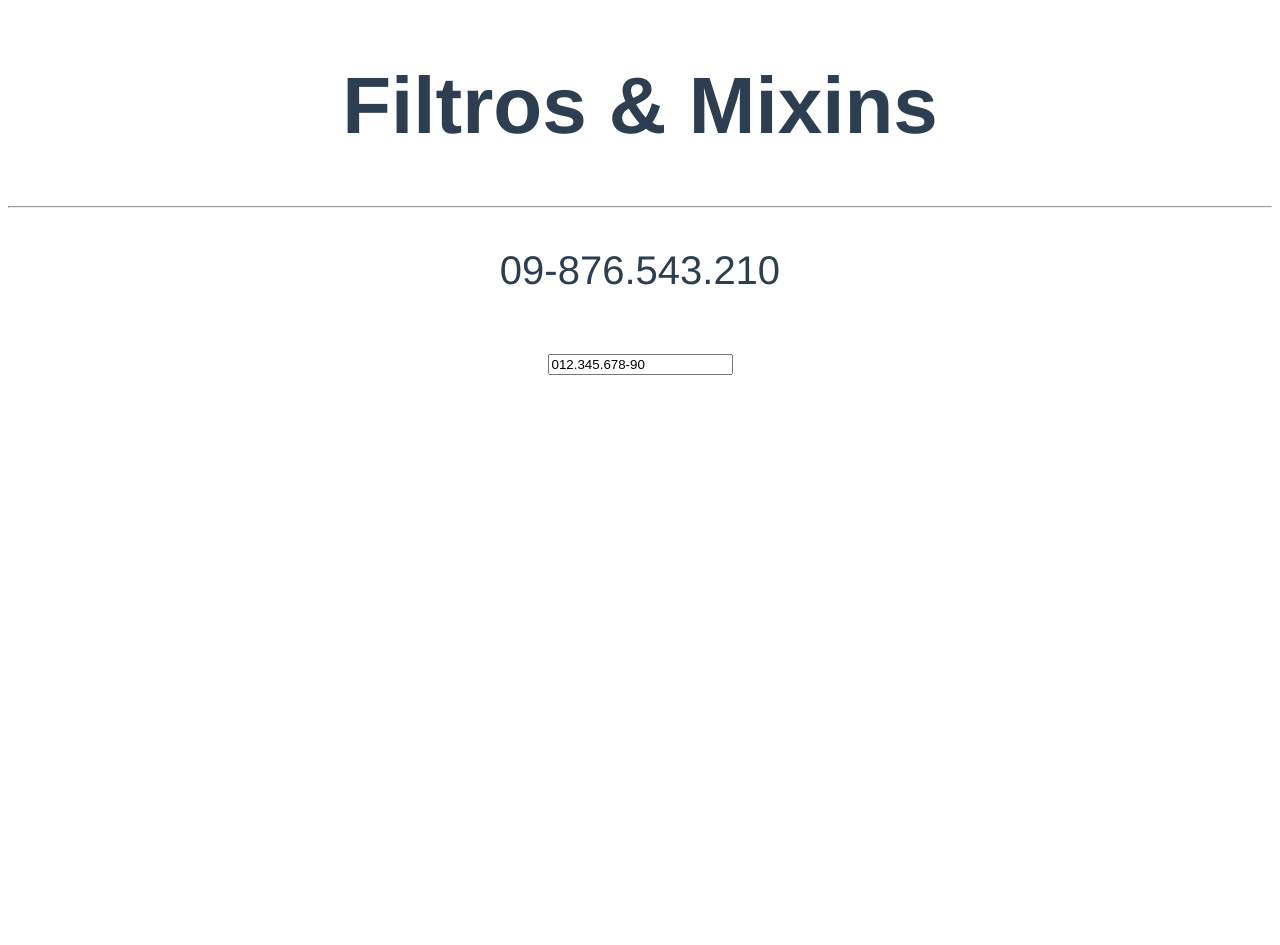
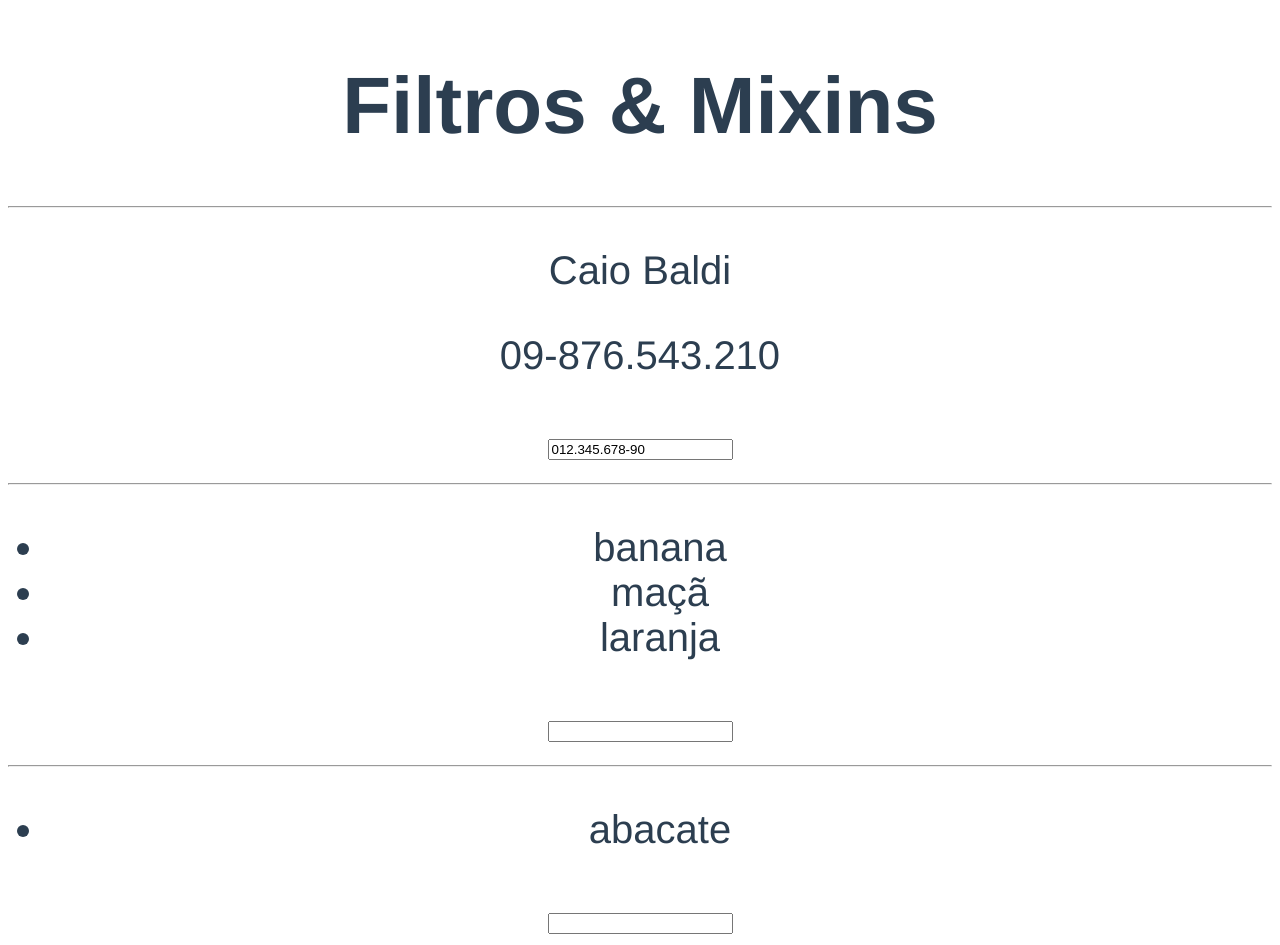
Before and after one commit to lmbaldi/curso-vue, a Vue app in the folder filtros-mixins/filtros-mixins-exercicios/: page / in a window 1280 px wide. Before the commit the page ends 800 px from the top, so only its background shows below. Built offline with nearby package versions, Linux system fonts and the light colour scheme.

Commit message:
creating and using mixins

```diff
--- a/filtros-mixins/filtros-mixins-exercicios/src/App.vue
+++ b/filtros-mixins/filtros-mixins-exercicios/src/App.vue
@@ -2,13 +2,28 @@
   <div id="app">
     <h1>Filtros & Mixins</h1>
     <hr />
+    <p>{{ usarioLogado }}</p>
     <p>{{ cpfUsuario | cpf | inverter }}</p>
     <input type="text" :value="cpfUsuario | cpf" />
+    <hr />
+    <Frutas />
+    <hr />
+    <div>
+      <ul>
+        <li v-for="fruta in frutas" :key="fruta">{{ fruta }}</li>
+      </ul>
+      <input type="text" v-model="fruta" @keydown.enter="add" />
+    </div>
   </div>
 </template>
 
 <script>
+import frutasMixin from "./frutasMixin.js";
+import usuarioMixin from "./usuarioMixin.js";
+import Frutas from "./Frutas.vue";
 export default {
+  components: { Frutas },
+  mixins: [frutasMixin, usuarioMixin],
   filters: {
     cpf(valor) {
       const arr = valor.split("");
@@ -21,6 +36,7 @@ export default {
   data() {
     return {
       cpfUsuario: "01234567890",
+      frutas: ["abacate"],
     };
   },
 };
--- /dev/null
+++ b/filtros-mixins/filtros-mixins-exercicios/src/Frutas.vue
@@ -0,0 +1,20 @@
+<template>
+  <div>
+    <ul>
+      <li v-for="fruta in frutas" :key="fruta">{{ fruta }}</li>
+    </ul>
+    <input type="text" v-model="fruta" @keydown.enter="add" />
+  </div>
+</template>
+
+<script>
+import frutasMixin from "./frutasMixin.js"
+
+export default {
+  mixins: [frutasMixin],
+};
+</script>
+
+
+<style >
+</style>
--- /dev/null
+++ b/filtros-mixins/filtros-mixins-exercicios/src/frutasMixin.js
@@ -0,0 +1,14 @@
+export default {
+    data() {
+        return {
+            fruta: "",
+            frutas: ["banana", "maçã", "laranja"],
+        };
+    },
+    methods: {
+        add() {
+            this.frutas.push(this.fruta);
+            this.fruta = "";
+        },
+    },
+}
--- /dev/null
+++ b/filtros-mixins/filtros-mixins-exercicios/src/usuarioMixin.js
@@ -0,0 +1,8 @@
+export default {
+    computed: {
+        usarioLogado() {
+            return 'Caio Baldi'
+        }
+    }
+
+}
```
